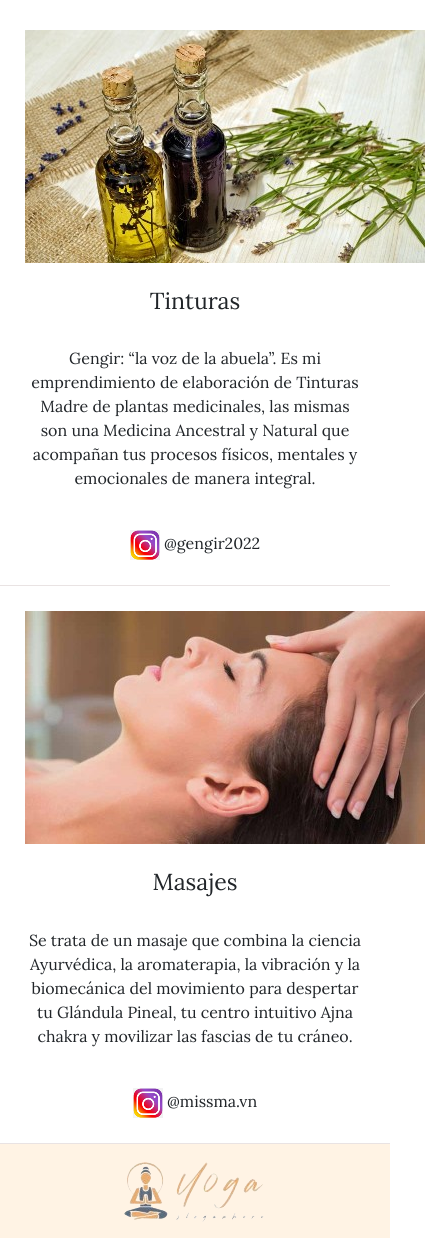
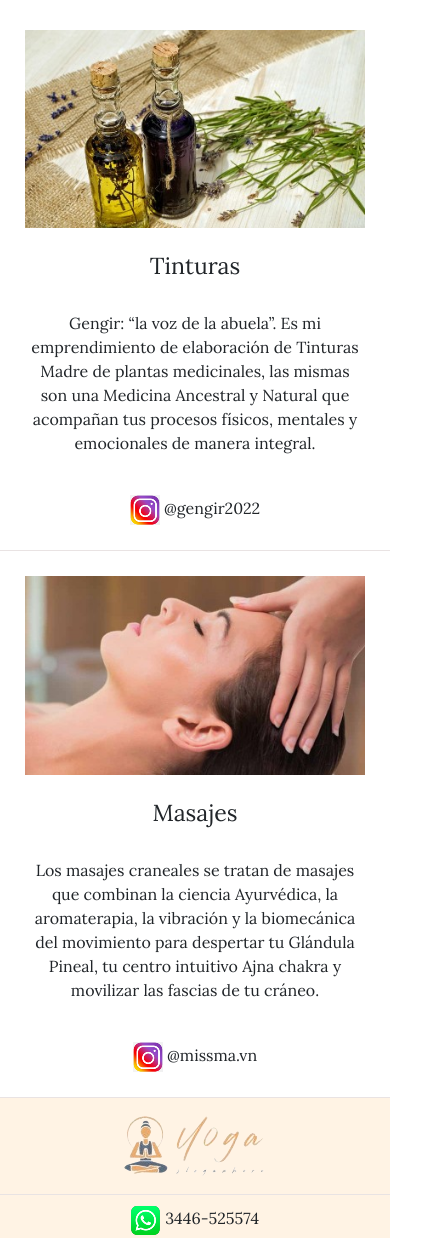
Before and after one commit to ClaraCalvo/PF-Pellerano, a website: page pages/otros-servicios.html in a window 390 px wide. Shown: the part 663-1901 px from the top of the page, 425 px wide, since content can reach past the window. Drawn offline with nearby package versions, Linux system fonts and the light colour scheme.

Commit message:
ultima subida

```diff
--- a/pages/otros-servicios.html
+++ b/pages/otros-servicios.html
@@ -89,8 +89,9 @@
     <!-- Tercera Sección -->
     <section class="container text-center">
       <div class="row">
-        <div data-aos="fade-down" data-aos-duration="2000" class="col otros-servicios--divs">
-          <img src="../images/tinturas.jpg" alt="tintura madre">
+        <!-- Div TINTURAS -->
+        <div data-aos="fade-down" data-aos-duration="2000" class="col-sm-12 col-md-6 col-lg-6 otros-servicios--divs">
+          <img src="../images/tinturas.jpg" class="img-fluid" alt="tintura madre">
           <br>
           <br>
           <h3>Tinturas</h3>
@@ -106,15 +107,17 @@
             <a class="a-footer" href="https://www.instagram.com/gengir2022/" target="_blank">@gengir2022</a>
           </div>
         </div>
-        <div data-aos="fade-up" data-aos-duration="2000" class="col otros-servicios--divs">
-          <img src="../images/masajes.jpg" alt="masajes craneales">
+
+        <!-- Div MASAJES -->
+        <div data-aos="fade-up" data-aos-duration="2000" class="col-sm-12 col-md-6 col-lg-6 otros-servicios--divs">
+          <img src="../images/masajes.jpg" class="img-fluid" alt="masajes craneales">
           <br>
           <br>
           <h3>Masajes</h3>
           <br>
           <div>
             <p>
-              Se trata de un masaje que combina la ciencia Ayurvédica, la aromaterapia, la vibración y la biomecánica del movimiento para despertar tu Glándula Pineal, tu centro intuitivo Ajna chakra y movilizar las fascias de tu cráneo.
+              Los masajes craneales se tratan de masajes que combinan la ciencia Ayurvédica, la aromaterapia, la vibración y la biomecánica del movimiento para despertar tu Glándula Pineal, tu centro intuitivo Ajna chakra y movilizar las fascias de tu cráneo.
             </p>
           </div>
           <br>
--- a/sass/paginas/_otros-servicios.scss
+++ b/sass/paginas/_otros-servicios.scss
@@ -29,6 +29,15 @@
         padding: 25px;
         border-bottom: 1px solid nth($colores, 5);
     }
+
+    div p {
+        padding: 0px 40px;
+
+        /*Celular y Tablet*/
+        @media only screen and (max-width: 992px) {
+            padding: 0px;
+        }
+    }
 }
 /*Fin Tercera Seccion*/
 
```
Also changed, not shown: index.html (+1 -1 lines), pages/clases.html (+3 -3 lines), pages/sobre-mi.html (+2 -2 lines), pages/yoga-integral.html (+1 -1 lines), css/style.css, 1 other file.
